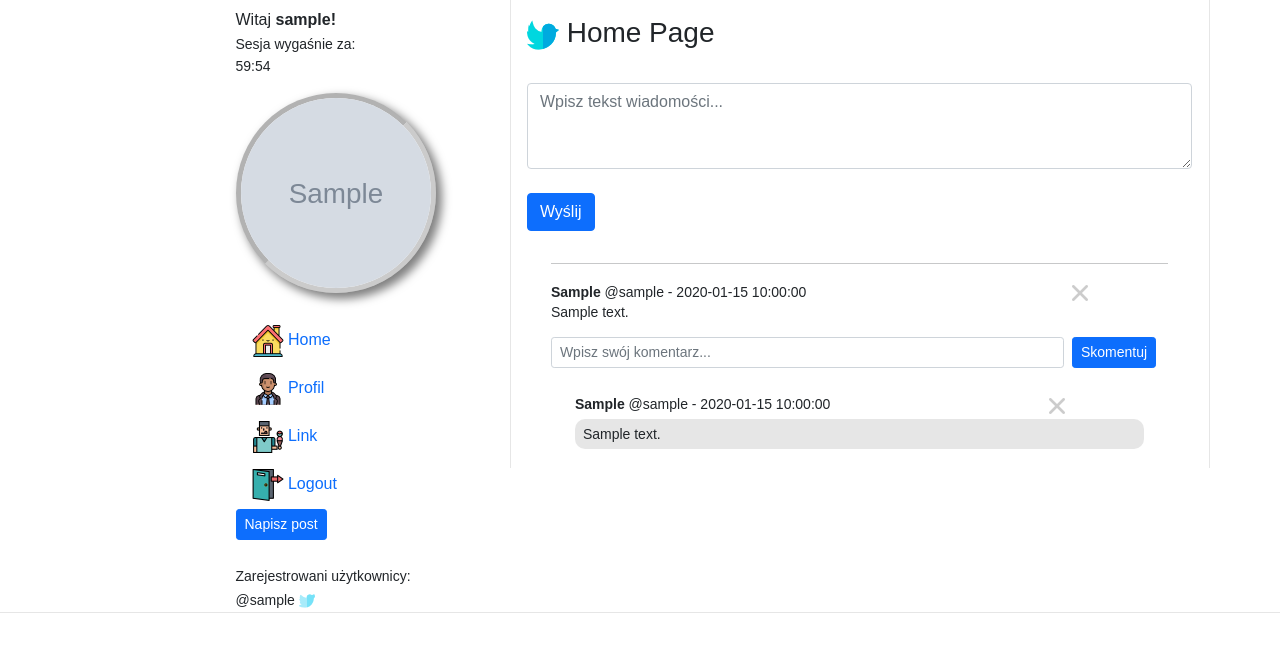
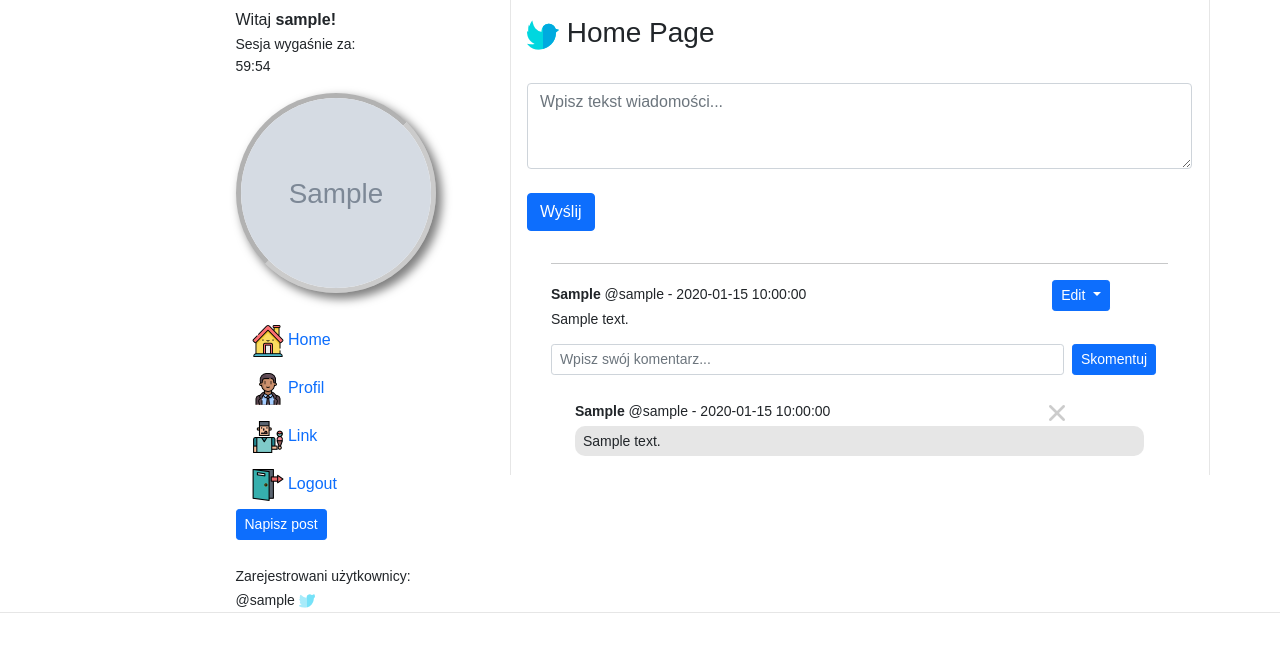
Before and after one commit to nowaxik/Twitte, a PHP site: page /admin/twitte.php in a window 1280 px wide. Shown: the top 652 px of the page. Run offline with PHP 8.4, Linux system fonts and the light colour scheme; the visitor is signed in with stand-in values (Sample User, id 1); tables that the repository leaves empty or names only in its code hold one stand-in row (values such as "Sample post"); grey boxes marked "Sample" are stand-in pictures.

Commit message:
Rozwijany przycisk usuwania i edycji postu

```diff
--- a/Twitte/admin/twitte.php
+++ b/Twitte/admin/twitte.php
@@ -90,7 +90,17 @@ $user_Name = $_SESSION['username'];
                                     <span style="font-weight: bold;"><?php echo $row["userview"]; ?></span>
                                     <?php echo "@".$row["username"]." - "; ?>
                                     <?php echo $row["add_date"]; ?>
-                                    <a class="imgDeletePost" href="deletePost.php?id=<?php echo $id; ?>"><img src="icon/x.png"></a>
+                                        <!-- Rozwijany przycisk usuwania i edycji postu -->
+                                        <div class="btn-group">
+                                            <button class="btn btn-primary btn-sm dropdown-toggle" type="button" data-bs-toggle="dropdown" aria-expanded="false">
+                                                Edit
+                                            </button>
+                                            <ul class="dropdown-menu">
+                                                <li><a class="dropdown-item" href="deletePost.php?id=<?php echo $id; ?>">Usuń</a></li>
+                                                <li><a class="dropdown-item disabled" href="#">Edytuj</a></li>
+                                            </ul>
+                                        </div>
+                                   <!-- <a class="imgDeletePost" href="deletePost.php?id=<?php echo $id; ?>"><img src="icon/x.png"></a> -->
                                 </small>
                             </div>
                         </div>
```
